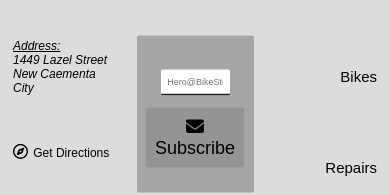
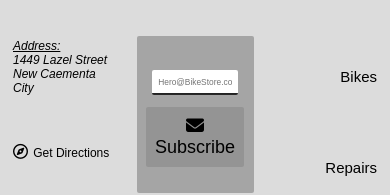
Before and after one commit to OmniAuti/TwoWheelers, a plain HTML site: page index.html in a window 390 px wide. Shown: the part 5679-5874 px from the top of the page. Drawn offline with Linux system fonts and the light colour scheme; some packages are replaced by stand-ins of ours; no server answers; a web font is replaced by a local one.

Commit message:
Add files via upload

```diff
--- a/styles.css
+++ b/styles.css
@@ -1090,7 +1090,7 @@ footer div {
 
 .email-list {
     font-size: 1em;
-    width: 100%;
+    width: 125%;
     margin: 10px;
     border-radius: 2px;
     outline: none;
@@ -1146,6 +1146,6 @@ footer div {
     }
 
     .email-list {
-        font-size: .75em;
+        font-size: .70em;
     }
 }
```
